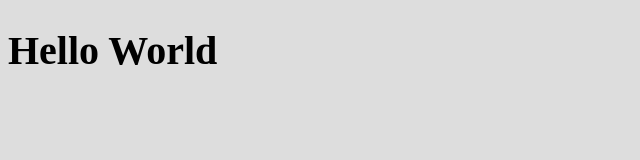
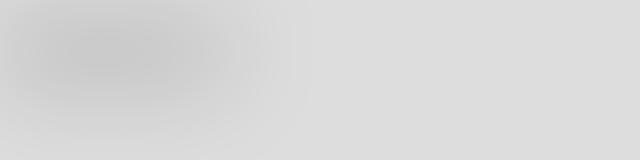
Before and after one commit to sami-chhibi/RepoTest, a plain HTML site: page index.html in a window 1280 px wide. Shown: the whole page, without its empty margins (0-640 px from the left). Drawn offline with Linux system fonts and the light colour scheme.

Commit message:
Modified Css File

```diff
--- a/css/style.css
+++ b/css/style.css
@@ -1,4 +1,5 @@
 body{
 	font-size: 20px;
 	background-color: #ddd;
+	filter: blur(50px);
 }
```
